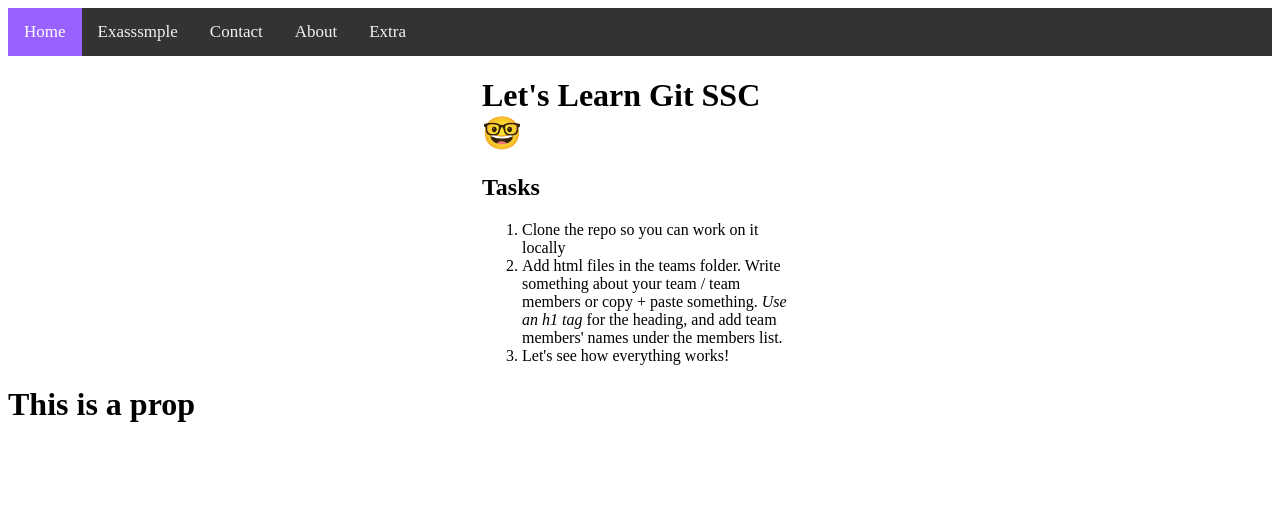
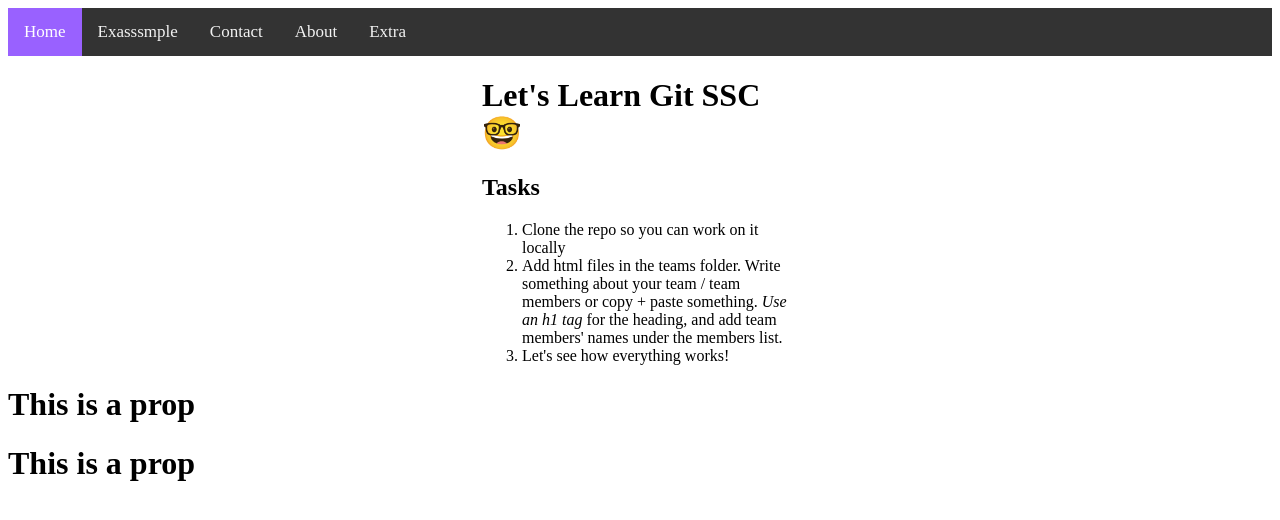
Before and after one commit to patricko5/Learn-Session-Git, a plain HTML site: page index.html in a window 1280 px wide. Drawn offline with Linux system fonts and the light colour scheme.

Commit message:
New change by Patrick

```diff
--- a/index.html
+++ b/index.html
@@ -29,6 +29,7 @@
     </div>
     <div>
       <h1>This is a prop</h1>
+      <h1>This is a prop</h1>
     </div>
   </body>
 </html>
```
